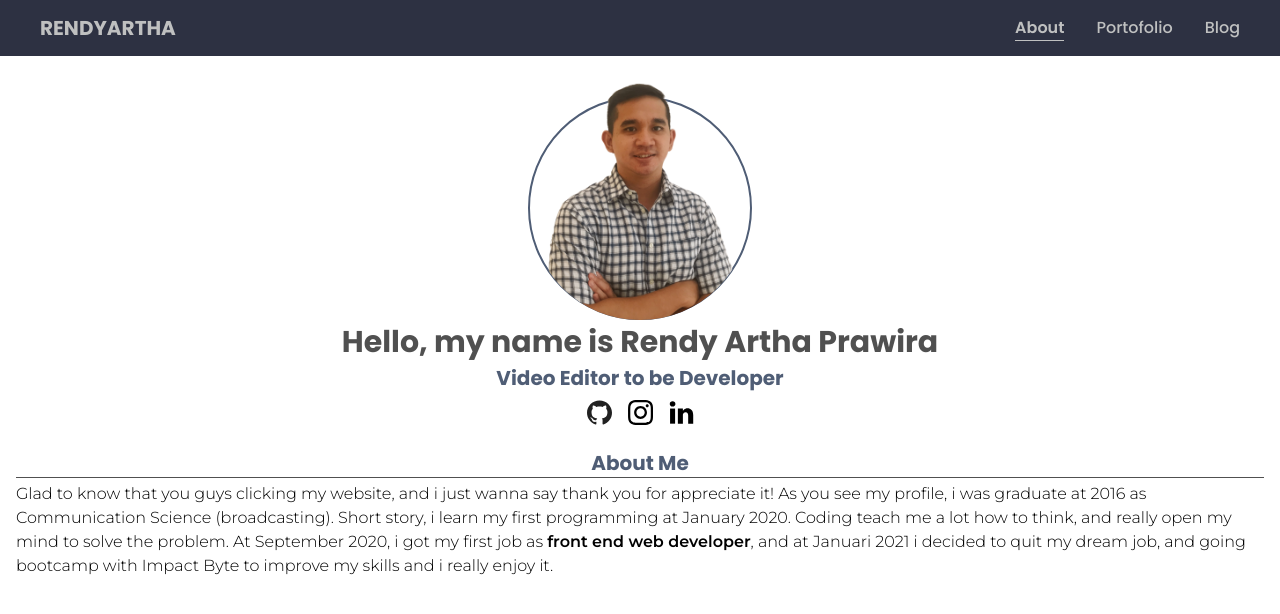
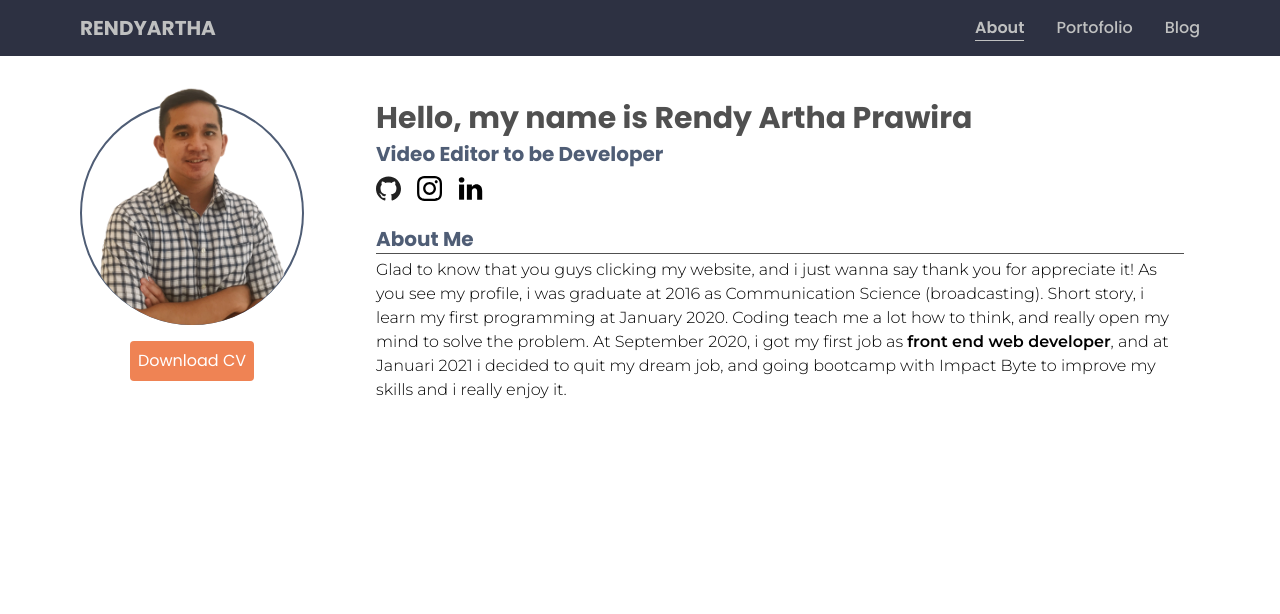
Before and after one commit to RendyArthaP/websiteportofolio, a React (Create React App) app: page /about in a window 1280 px wide. Shown: the top 614 px of the page. Built offline with nearby package versions, Linux system fonts and the light colour scheme.

Commit message:
fixing responsive about & navbar

```diff
--- a/src/components/Navbar.js
+++ b/src/components/Navbar.js
@@ -36,7 +36,7 @@ const Navbar = () => {
   }
 
   return (
-    <div className ="flex sticky top-0 flex-row justify-between items-center bg-navbar h-14 px-4 md:px-6 lg:px-8 xl:px-10">
+    <div className ="flex sticky top-0 flex-row justify-between items-center bg-navbar h-14 px-4 md:px-6 lg:px-16 xl:px-20 2xl:px-40">
       <Link to="/">
         <h1 className="font-bold font-poppins text-xl text-content">RENDYARTHA</h1>
       </Link>
--- a/src/pages/About.js
+++ b/src/pages/About.js
@@ -9,7 +9,8 @@ const About = () => {
   return (
     <div>
       <Navbar />
-      <div className="flex flex-col items-center text-center pt-10">
+      <div className="flex flex-col items-center text-center pt-10 lg:flex-row lg:justify-between px-4 md:px-6 lg:px-16 xl:px-20 2xl:px-40">
+        <div className="">
           <div className="border-profile border-2 rounded-full w-56 h-56">
             <img
               src={imageProfile}
@@ -17,11 +18,14 @@ const About = () => {
               className="rounded-full self-center -mt-4"
             />
           </div>
-        <div className="mx-4">
-          <h1 className="font-bold font-poppins text-xl text-basic my-1 lg:text-3xl">Hello, my name is Rendy Artha Prawira</h1>
+          <button className="bg-button text-white p-2 font-poppins my-4 rounded">Download CV</button>
+        </div>
+        <div className="flex flex-col lg:w-8/12 xl:w-9/12">
+          <div className="mx-4 lg:text-left">
+            <h1 className="font-bold font-poppins text-xl text-basic my-1 lg:text-3xl lg:w-80 xl:w-full">Hello, my name is Rendy Artha Prawira</h1>
             <h2 className="font-bold font-poppins text-md text-title my-1 lg:text-xl">Video Editor to be Developer</h2>
           </div>
-        <div className="flex flex-row my-1">
+          <div className="flex flex-row my-1 self-center lg:self-start lg:mx-4">
             <div className="mr-2">
               <Github />
             </div>
@@ -32,8 +36,8 @@ const About = () => {
               <Linkedin />
             </div>
           </div>
-        <div className="px-4 flex flex-col">
-          <h2 className="font-bold font-poppins text-md text-title my-1 lg:text-xl border-b border-basic pt-4">About Me</h2>
+          <div className="lg:px-4 flex flex-col">
+            <h2 className="font-bold font-poppins text-md text-title my-1 lg:text-xl border-b border-basic pt-4 lg:text-left">About Me</h2>
             <span className="text-left font-montserrat font-light text-base">
               Glad to know that you guys clicking my website, and i just wanna say thank you for
               appreciate it! As you see my profile, i was graduate at 2016 as Communication Science
@@ -45,6 +49,7 @@ const About = () => {
           </div>
         </div>
       </div>
+    </div>
   )
 }
 
```
Lines whose indentation alone changed are shown as unchanged.
